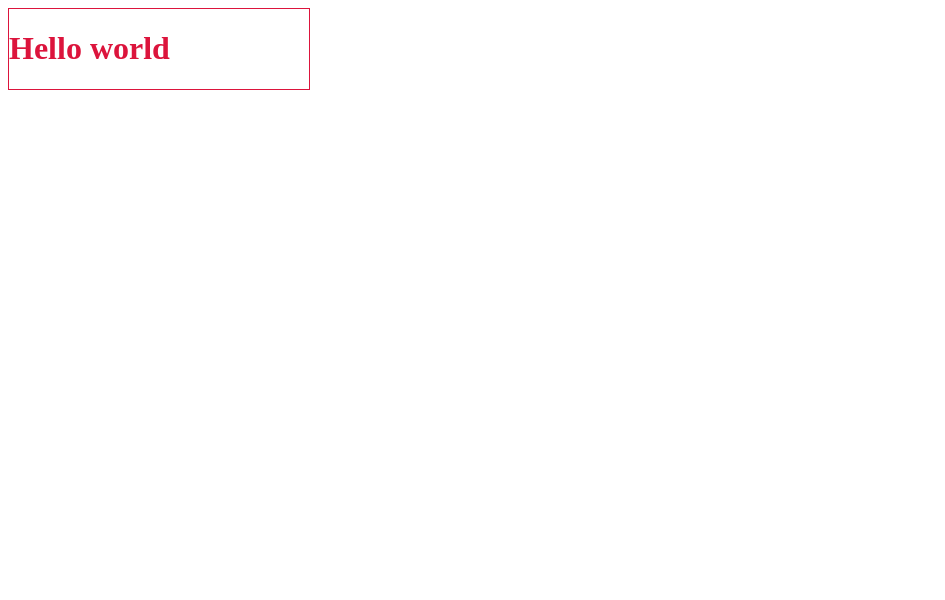
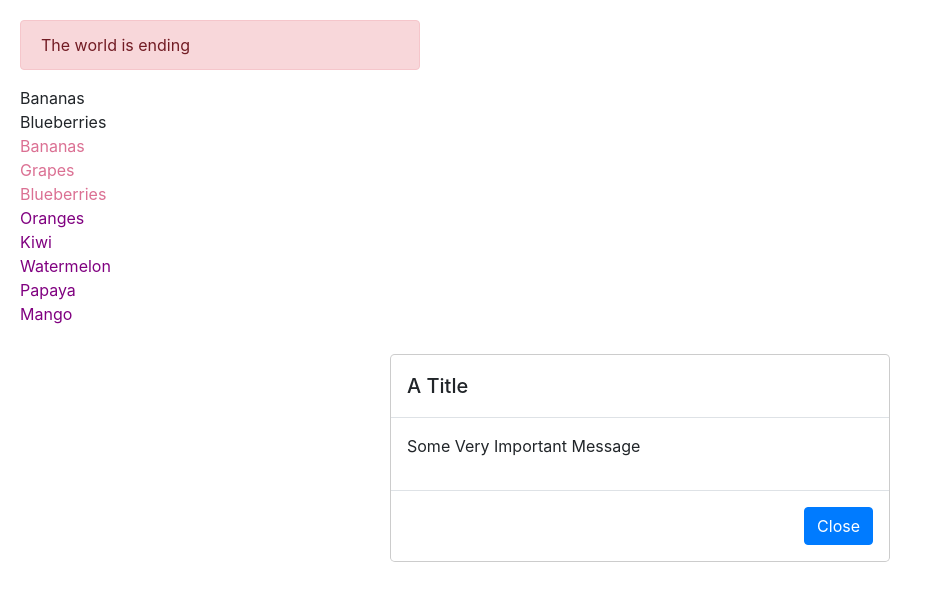
Before and after one commit to diemkay/react-practice, a React app in the folder props-children/: page / in a window 1280 px wide. Shown: the whole page, without its empty margins (0-945 px from the left). Built offline with nearby package versions, Linux system fonts and the light colour scheme.

Commit message:
Add three props.children exercises

```diff
--- a/props-children/public/index.html
+++ b/props-children/public/index.html
@@ -3,7 +3,10 @@
   <head>
     <meta charset="utf-8" />
     <link rel="icon" href="%PUBLIC_URL%/favicon.ico" />
-
+    <link
+      rel="stylesheet"
+      href="https://stackpath.bootstrapcdn.com/bootstrap/4.3.1/css/bootstrap.min.css"
+    />
     <meta name="viewport" content="width=device-width, initial-scale=1" />
     <meta name="theme-color" content="#000000" />
 
--- a/props-children/src/index.js
+++ b/props-children/src/index.js
@@ -2,10 +2,122 @@ import React from 'react';
 import ReactDOM from 'react-dom';
 import './style.css';
 
-const ErrorBox = () => (
-  <div className="alert-danger">
-    <h1>Hello world</h1>
+const App = () => {
+  return (
+    <div>
+      {' '}
+      <ErrorBox>The world is ending</ErrorBox>
+      <FirstChildOnly>
+        <div>Bananas</div>
+        <div>Grapes</div>
+        <div>Blueberries</div>
+      </FirstChildOnly>
+      <LastChildOnly>
+        <div>Bananas</div>
+        <div>Grapes</div>
+        <div>Blueberries</div>
+      </LastChildOnly>
+      <Head number={3}>
+        <div className="head">Bananas</div>
+        <div className="head">Grapes</div>
+        <div className="head">Blueberries</div>
+        <div className="head">Apples</div>
+        <div className="head">Oranges</div>
+        <div className="head">Kiwi</div>
+        <div className="head">Watermelon</div>
+        <div className="head">Papaya</div>
+        <div className="head">Mango</div>
+      </Head>
+      <Tail number={5}>
+        <div className="tail">Bananas</div>
+        <div className="tail">Grapes</div>
+        <div className="tail">Blueberries</div>
+        <div className="tail">Apples</div>
+        <div className="tail">Oranges</div>
+        <div className="tail">Kiwi</div>
+        <div className="tail">Watermelon</div>
+        <div className="tail">Papaya</div>
+        <div className="tail">Mango</div>
+      </Tail>
+      <Dialog>
+        <Title>A Title</Title>
+        <Body>Some Very Important Message</Body>
+        <Footer>Close</Footer>
+      </Dialog>
+    </div>
+  );
+};
+
+const ErrorBox = ({ children }) => <div className="alert alert-danger">{children}</div>;
+
+const FirstChildOnly = ({ children }) => {
+  let items = React.Children.toArray(children);
+  return <div>{items[0]}</div>;
+};
+
+const LastChildOnly = ({ children }) => {
+  let items = React.Children.toArray(children);
+  return <div>{items[items.length - 1]}</div>;
+};
+
+// Create a component named Head that takes a number prop, and renders the first [number] children. e.g. If you pass number=3, and 7 child elements, it will render the first 3.
+
+const Head = ({ children, number }) => {
+  let items = React.Children.toArray(children);
+  let newArray = items.slice(0, number);
+
+  return <div>{newArray}</div>;
+};
+
+const Tail = ({ children, number }) => {
+  //   let items = React.Children.toArray(children);
+  //   let newArray = items.slice(-number);
+  //   return <div>{newArray}</div>;
+
+  return React.Children.toArray(children).slice(-number);
+};
+
+// 3. Create a Dialog component which accepts as children Title, Body,and Footer components, all optional. Dialog should verify that all of its children are one of these types
+
+const Dialog = ({ children }) => {
+  let items = React.Children.toArray(children);
+  const isValid = items.every(
+    item =>
+      item.type.name === 'Title' ||
+      item.type.name === 'Body' ||
+      item.type.name === 'Footer'
+    // ['Title', 'Body', 'Footer'].includes(item.type.name)
+  );
+
+  if (!isValid) {
+    throw new Error('Dialog can only contain Title, Body or Footer components');
+  }
+
+  return (
+    <div className="modal-dialog" role="dialog">
+      <div class="modal-content">{children}</div>
+    </div>
+  );
+};
+
+const Title = ({ children }) => (
+  <div className="modal-header">
+    <h5 className="modal-title">{children}</h5>
   </div>
 );
 
-ReactDOM.render(<ErrorBox />, document.getElementById('root'));
+const Body = ({ children }) => (
+  <div className="modal-body">
+    <p>{children}</p>
+  </div>
+);
+
+const Footer = ({ children }) => (
+  <div className="modal-footer">
+    <button type="button" className="btn btn-primary" data-dismiss="modal">
+      {children}
+    </button>
+  </div>
+);
+
+ReactDOM.render(<App />, document.getElementById('root'));
--- a/props-children/src/style.css
+++ b/props-children/src/style.css
@@ -1,8 +1,14 @@
 .alert-danger {
-  border: 1px solid crimson;
-  width: 300px;
+  width: 400px;
 }
 
-h1 {
-  color: crimson;
+body {
+  padding: 20px;
 }
+
+.head {
+  color: palevioletred;
+}
+.tail {
+  color: purple;
+}
```
